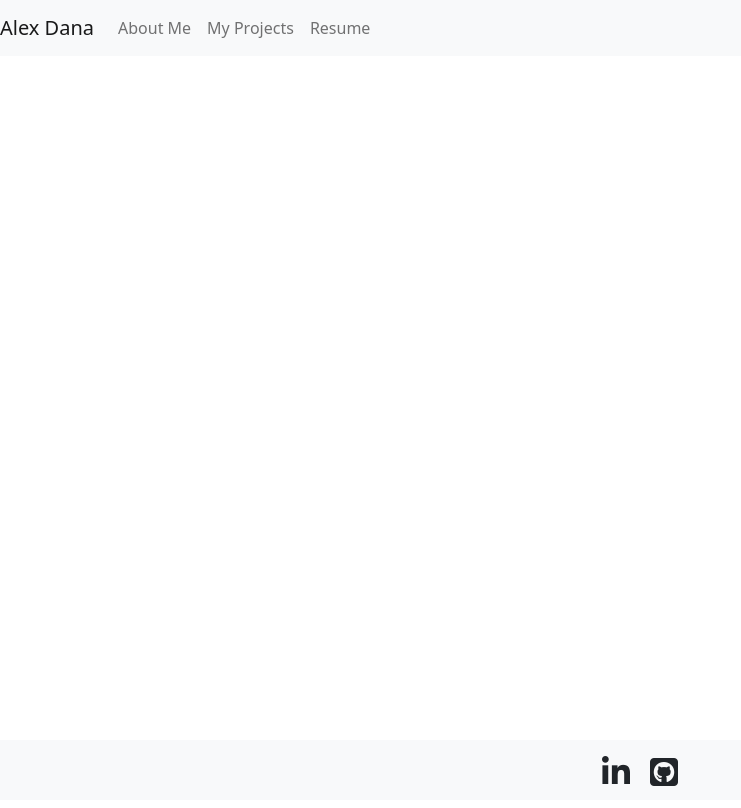
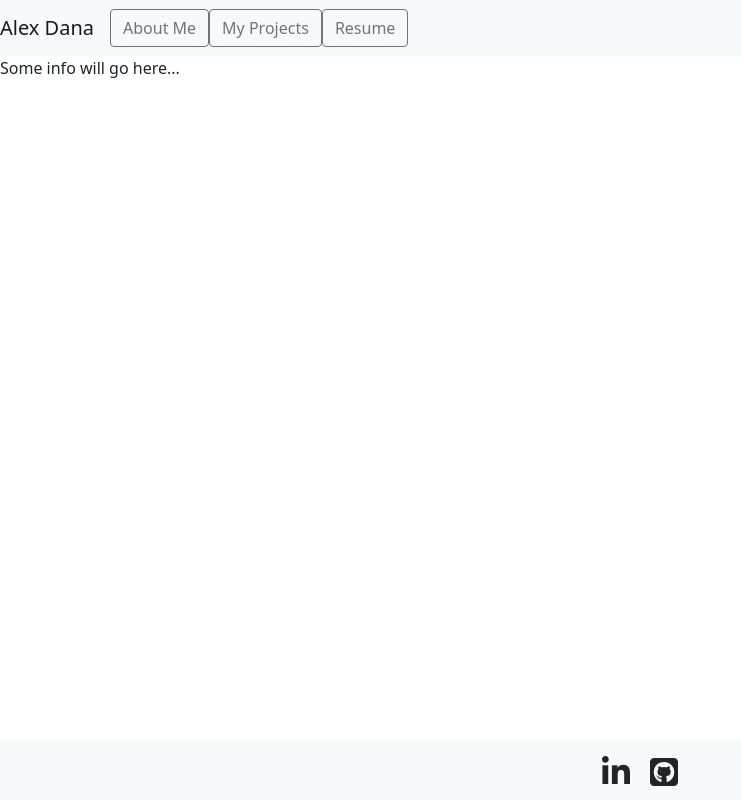
Before and after one commit to cadsdanaa/my-website, an Angular app: page / in a window 1280 px wide. Shown: the whole page, without its empty margins (0-741 px from the left). Built offline with nearby package versions, Linux system fonts and the light colour scheme.

Commit message:
I like these buttons better for the navbar. Don't really need a root and the /me routes so just merging the two

```diff
--- a/src/app/app-routing.module.ts
+++ b/src/app/app-routing.module.ts
@@ -5,7 +5,7 @@ import {MyProjectsComponent} from "./my-projects/my-projects.component";
 import {ResumeComponent} from "./resume/resume.component";
 
 const routes: Routes = [
-  {path: 'me', component: AboutMeComponent},
+  {path: '', component: AboutMeComponent},
   {path: 'projects', component: MyProjectsComponent},
   {path: 'resume', component: ResumeComponent},
 ]
--- a/src/app/navbar/navbar.component.html
+++ b/src/app/navbar/navbar.component.html
@@ -6,7 +6,7 @@
   <div class="collapse navbar-collapse" id="navbarNav">
     <ul class="navbar-nav">
       <li *ngFor="let item of items">
-        <a class="nav-link" [routerLink]="[item.value]">{{item.label}}</a>
+        <button class="btn btn-outline-secondary" [routerLink]="[item.value]">{{item.label}}</button>
       </li>
     </ul>
   </div>
--- a/src/app/navbar/navbar.component.ts
+++ b/src/app/navbar/navbar.component.ts
@@ -17,7 +17,7 @@ export class NavbarComponent implements OnInit {
     this.items = [
         {
           label: "About Me",
-          value: "/me"
+          value: "/"
         },
         {
           label: "My Projects",
```
